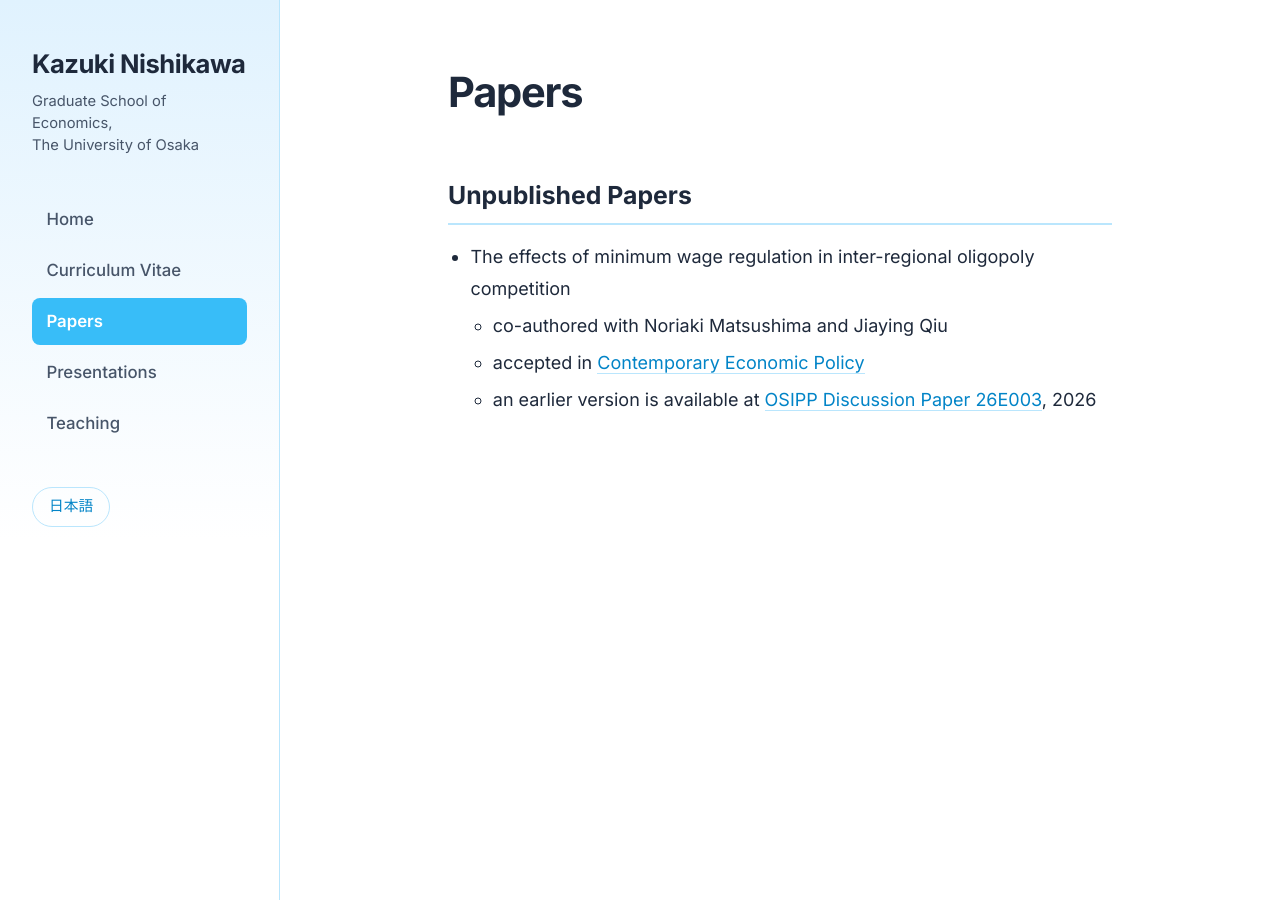
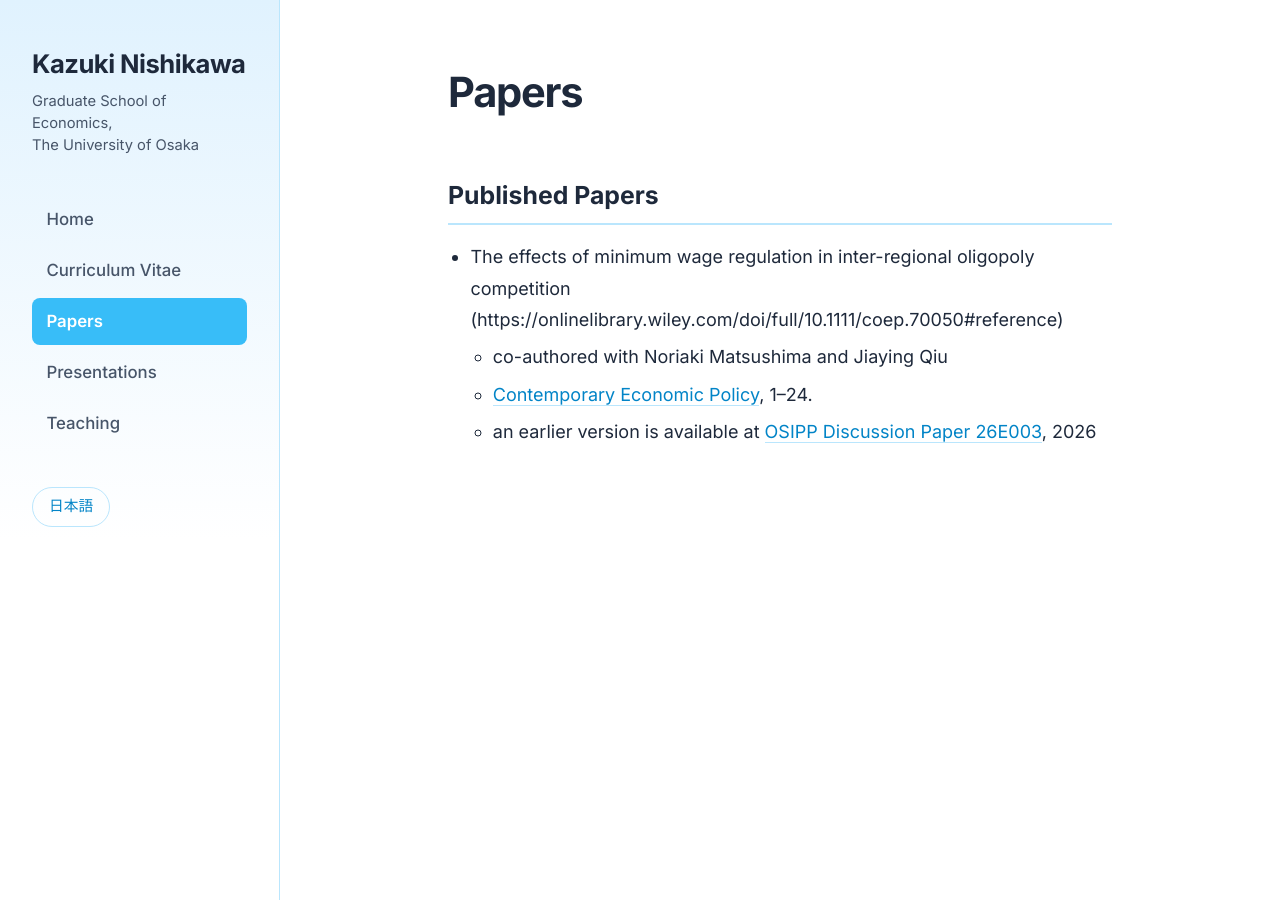
Before and after one commit to knishikawa-econ/HP, a Jekyll site: the page built from papers.md, in a window 1280 px wide. Built offline with Jekyll 4.4.1, drawn with Linux system fonts in a browser that asks for light colours.

Commit message:
Update papers page for publication in Contemporary Economic Policy
Co-Authored-By: Claude Sonnet 5 <noreply@anthropic.com>

```diff
--- a/papers.md
+++ b/papers.md
@@ -6,9 +6,9 @@ title: Papers
 
 # Papers
 
-## Unpublished Papers
+## Published Papers
 
-- The effects of minimum wage regulation in inter-regional oligopoly competition
+- The effects of minimum wage regulation in inter-regional oligopoly competition (https://onlinelibrary.wiley.com/doi/full/10.1111/coep.70050#reference)
   - co-authored with Noriaki Matsushima and Jiaying Qiu
-  - accepted in [Contemporary Economic Policy](https://onlinelibrary.wiley.com/journal/14657287)
+  - [Contemporary Economic Policy](https://onlinelibrary.wiley.com/journal/14657287), 1–24.
   - an earlier version is available at [OSIPP Discussion Paper 26E003](https://ideas.repec.org/p/osp/wpaper/26e003.html), 2026
```
Also changed, not shown: ja/papers.md (+3 -3 lines).
